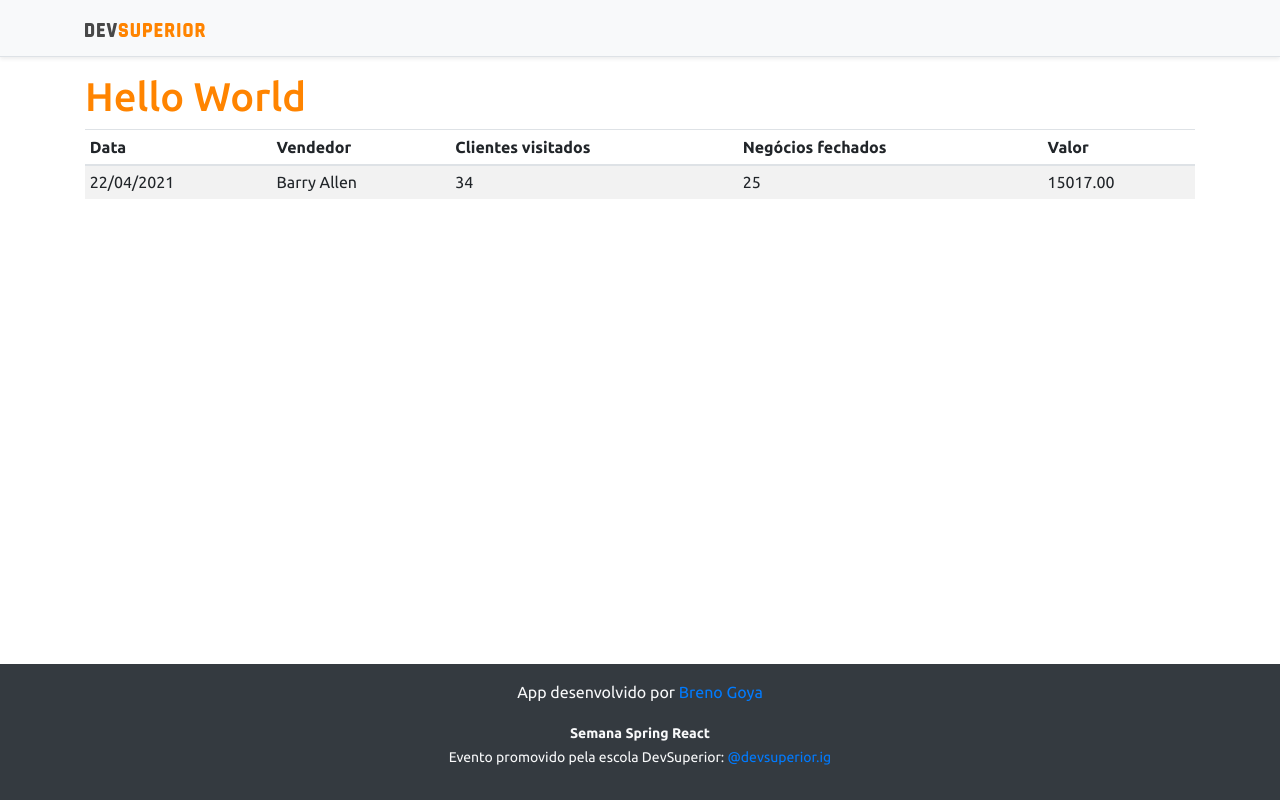
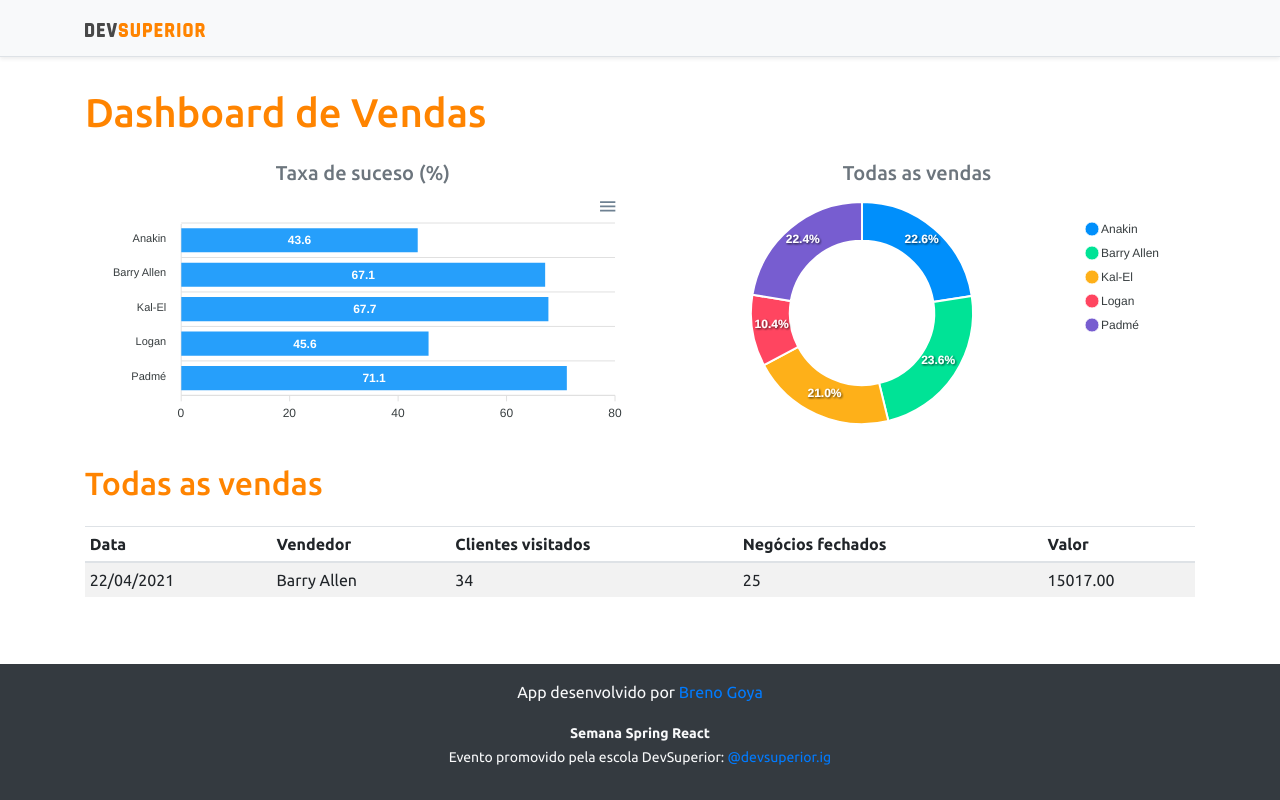
Before and after one commit to brenoGoya/projeto-sds3, a React (Create React App) app in the folder frontend/: page / in a window 1280 px wide. Built offline with nearby package versions, Linux system fonts and the light colour scheme.

Commit message:
Static charts

```diff
--- a/frontend/package.json
+++ b/frontend/package.json
@@ -12,10 +12,12 @@
     "@types/node": "^12.0.0",
     "@types/react": "^17.0.0",
     "@types/react-dom": "^17.0.0",
+    "apexcharts": "^3.26.1",
     "bootstrap": "^4.6.0",
     "jquery": "1.9.1",
     "popper.js": "^1.16.1",
     "react": "^17.0.2",
+    "react-apexcharts": "^1.3.9",
     "react-dom": "^17.0.2",
     "react-scripts": "4.0.3",
     "typescript": "^4.1.2",
--- a/frontend/src/App.tsx
+++ b/frontend/src/App.tsx
@@ -1,13 +1,29 @@
+import BarChart from "components/BarChart";
+import DataTable from "components/DataTable";
+import DonutChart from "components/DonutCahrt";
+import Footer from "components/Footer";
 import NavBar from "components/NavBar";
-import Footer from "components/Footer"
-import DataTable from "components/DataTable";
 
 function App() {
   return (
     <>
     <NavBar/>
     <div className="container">
-      <h1 className="text-primary">Hello World</h1>
+      <h1 className="text-primary py-3">Dashboard de Vendas</h1>
+
+      <div className="row px-3">
+        <div className="col-sm-6">
+          <h5 className="text-center text-secondary">Taxa de suceso (%)</h5>
+          <BarChart/>
+        </div>
+        <div className="col-sm-6">
+          <h5 className="text-center text-secondary">Todas as vendas</h5>
+          <DonutChart/>
+        </div>
+      </div>
+      <div className="py-3">
+        <h2 className="text-primary">Todas as vendas</h2>
+      </div>
       <DataTable/>
     </div>
     <Footer/>
--- /dev/null
+++ b/frontend/src/components/BarChart/index.tsx
@@ -0,0 +1,35 @@
+import Chart from 'react-apexcharts'
+
+const BarChart = () => {
+
+  const options = {
+    plotOptions: {
+      bar: {
+        horizontal: true,
+      }
+    },
+  };
+
+  const mockData = {
+    labels: {
+      categories: ['Anakin', 'Barry Allen', 'Kal-El', 'Logan', 'Padmé']
+    },
+    series: [
+      {
+        name: "% Sucesso",
+        data: [43.6, 67.1, 67.7, 45.6, 71.1]
+      }
+    ]
+  };
+
+  return (
+    <Chart
+      options={{...options, xaxis: mockData.labels}}
+      series={mockData.series}
+      type="bar"
+      height="240"
+    />
+  );
+}
+
+export default BarChart;
--- /dev/null
+++ b/frontend/src/components/DonutCahrt/index.tsx
@@ -0,0 +1,28 @@
+import Chart from 'react-apexcharts'
+
+const DonutChart = () => {
+
+  const mockData = {
+
+    series: [477138, 499928, 444867, 220426, 473088],
+    labels: ['Anakin', 'Barry Allen', 'Kal-El', 'Logan', 'Padmé']
+  }
+
+  const options = {
+
+    legend: {
+      show: true
+    }
+  }
+
+  return (
+    <Chart
+      options={{ ...options, labels: mockData.labels }}
+      series={mockData.series}
+      type="donut"
+      height="240"
+    />
+  );
+}
+
+export default DonutChart;
```
Also changed, not shown: 1 other file (tests, documents, lock files or other folders).
